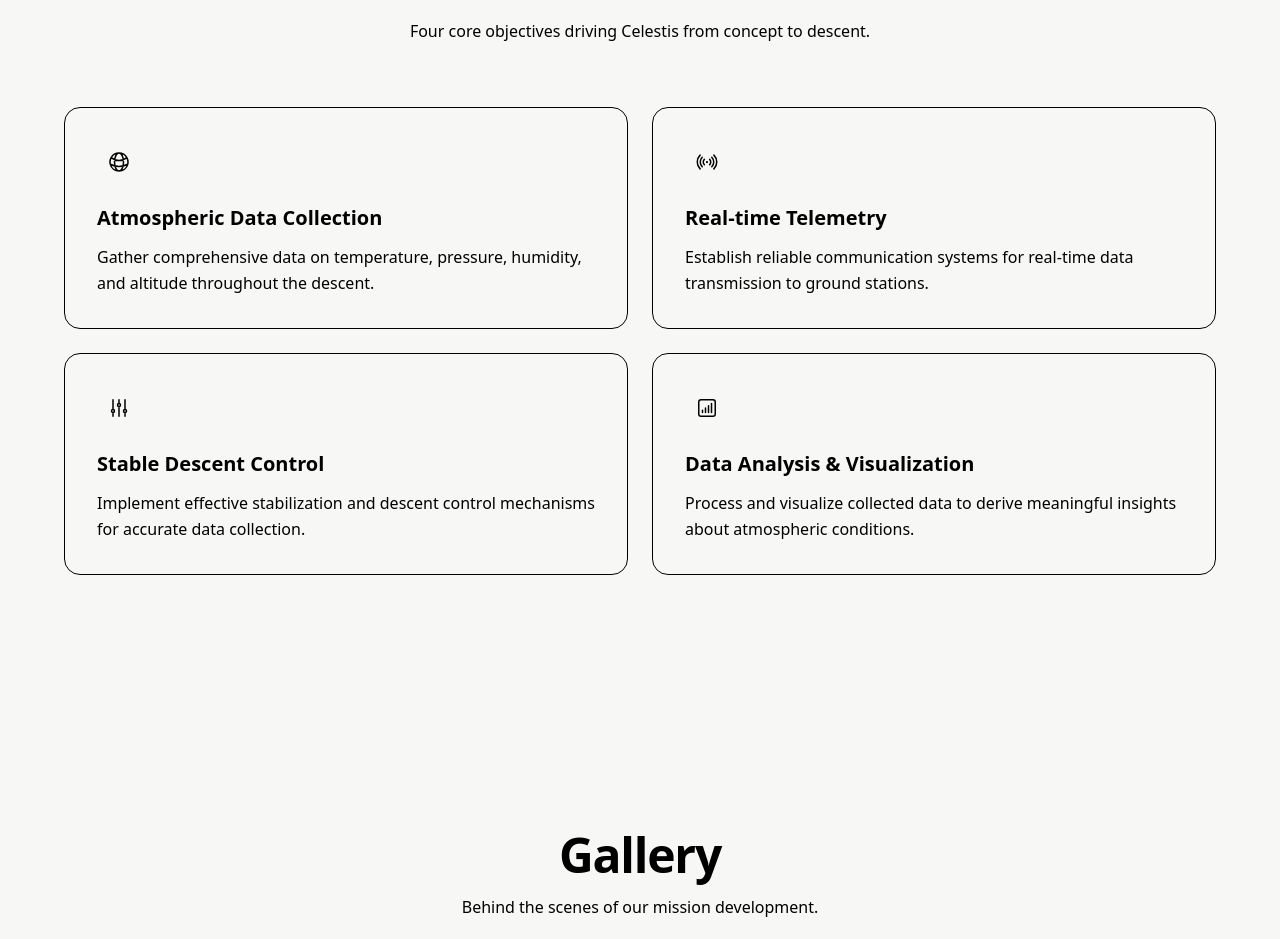
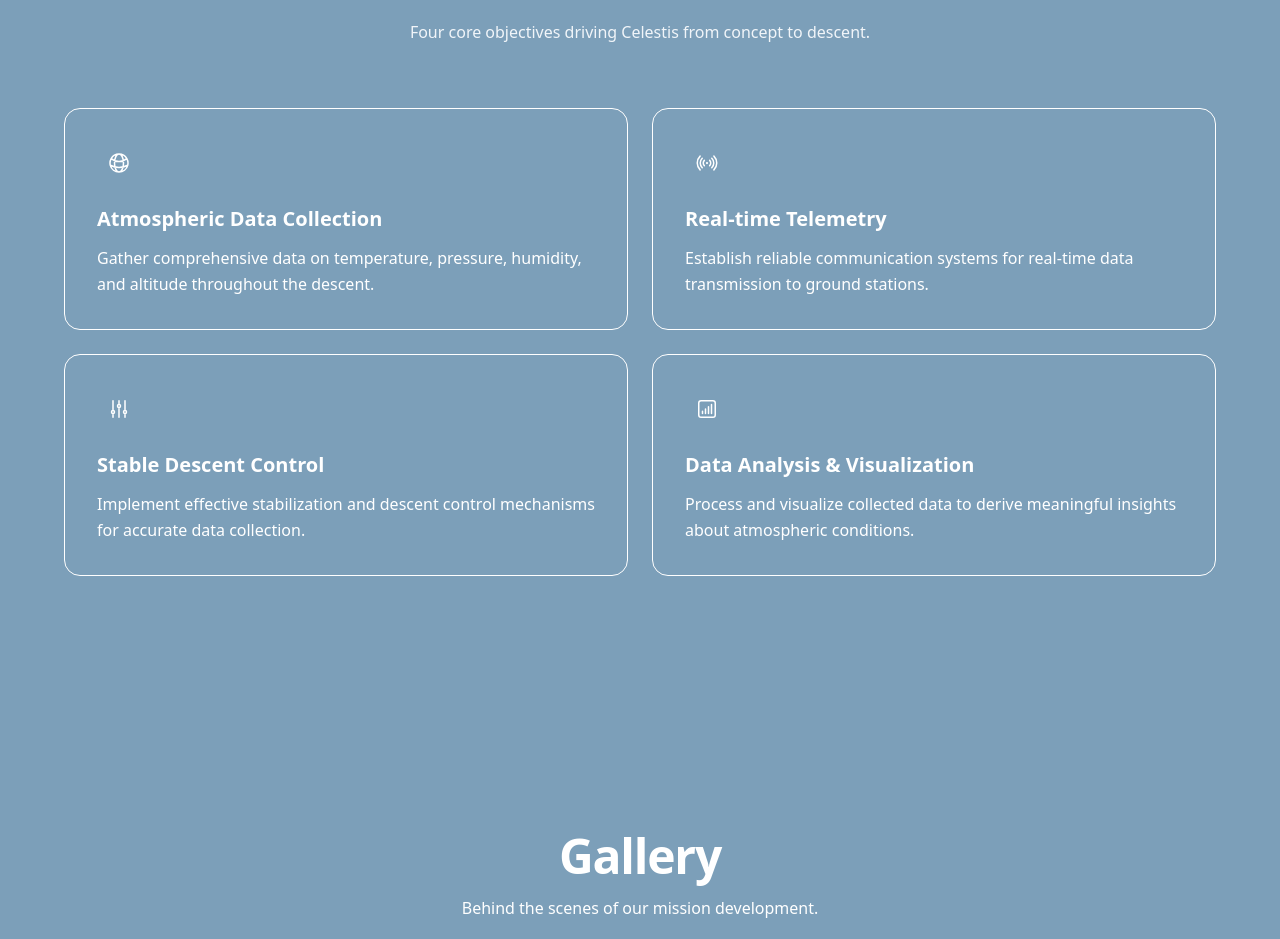
Before and after one commit to ImJustMario/Celestis-Website, a Next.js app: page / in a window 1280 px wide. Shown: the part 1853-2792 px from the top of the page. Built offline with nearby package versions, Linux system fonts and the light colour scheme.

Commit message:
Change color palette idk

```diff
--- a/app/globals.css
+++ b/app/globals.css
@@ -6,7 +6,7 @@
   }
 
   body {
-    background-color: #F7F7F5;
+    background-color: #7C9FB9;
     min-height: 100vh;
     -webkit-font-smoothing: antialiased;
     -moz-osx-font-smoothing: grayscale;
--- a/app/page.tsx
+++ b/app/page.tsx
@@ -23,7 +23,7 @@ export default function Home() {
   })
 
   const firstScreenY = useTransform(progress, [0, 1], ['0%', '-34%'])
-  const firstScreenBlur = useTransform(progress, [0, 1], ['0px', '16px'])
+  const firstScreenBlur = useTransform(progress, [0, 1], ['0px', '32px'])
   const firstScreenOpacity = useTransform(progress, [0, 0.7], [1, 0])
   const firstScreenScale = useTransform(progress, [0, 1], [1, 0.96])
 
@@ -41,7 +41,7 @@ export default function Home() {
         <div className="sticky top-0 h-dvh pb-[env(safe-area-inset-bottom)] overflow-hidden">
           <motion.div
             style={{ opacity: depthOverlayOpacity }}
-            className="absolute inset-0 bg-black pointer-events-none"
+            className="absolute inset-0 pointer-events-none"
           />
 
           {/* First screen — dark editorial hero */}
@@ -123,17 +123,17 @@ export default function Home() {
             className="absolute inset-0 z-20 flex items-center justify-center px-4"
           >
             <div className="w-full max-w-3xl min-h-[56svh] md:min-h-[58vh] max-h-[86svh] md:max-h-none overflow-hidden p-6 sm:p-8 md:p-12 flex flex-col justify-center">
-              <h2 className="text-2xl sm:text-3xl md:text-5xl font-bold mb-5 md:mb-6 text-ink tracking-tight">
+              <h2 className="text-2xl sm:text-3xl md:text-5xl font-bold mb-5 md:mb-6 text-[#F8FAFC] tracking-tight">
                 Project Description
               </h2>
-              <p className="text-sm sm:text-base md:text-lg text-ink-secondary leading-relaxed mb-4 md:mb-5">
+              <p className="text-sm sm:text-base md:text-lg text-[#E2E8F0] leading-relaxed mb-4 md:mb-5">
                 Celestis is an innovative CanSat mission designed to collect atmospheric data during descent with stable telemetry and high-quality sensing.
               </p>
-              <p className="text-sm sm:text-base md:text-lg text-ink-secondary leading-relaxed mb-6 md:mb-8">
+              <p className="text-sm sm:text-base md:text-lg text-[#E2E8F0] leading-relaxed mb-6 md:mb-8">
                 Scroll-driven transitions create a natural depth effect: the initial screen softly moves and blurs while this panel rises from below in sync with your gesture.
               </p>
               <Link href="/data" className="inline-block">
-                <button className="bg-black hover:bg-black/90 text-white font-semibold py-3 px-7 md:py-3.5 md:px-8 rounded-full text-sm sm:text-base transition-all duration-300 shadow-soft hover:shadow-lift transform hover:scale-[1.02] cursor-pointer">
+                <button className="bg-[#0E7490] hover:bg-[#155E75] text-white font-semibold py-3 px-7 md:py-3.5 md:px-8 rounded-full text-sm sm:text-base transition-all duration-300 shadow-soft hover:shadow-lift transform hover:scale-[1.02] cursor-pointer">
                   View Collected Data
                 </button>
               </Link>
@@ -143,7 +143,7 @@ export default function Home() {
       </section>
 
       {/* ── Mission Goals ── */}
-      <section id="mission" className="py-20 md:py-32 px-4">
+      <section id="mission" className="py-20 md:py-32 px-4 border-t border-line border-white">
         <div className="max-w-6xl mx-auto">
           <motion.div
             initial={{ opacity: 0, y: 40 }}
@@ -151,10 +151,10 @@ export default function Home() {
             transition={{ duration: 0.7 }}
             viewport={{ once: true }}
           >
-            <h2 className="text-3xl sm:text-4xl md:text-5xl font-bold mb-4 text-center text-ink tracking-tight">
+            <h2 className="text-3xl sm:text-4xl md:text-5xl font-bold mb-4 text-center text-white tracking-tight">
               Mission Goals
             </h2>
-            <p className="text-center text-ink-secondary mb-12 md:mb-16 max-w-xl mx-auto">
+            <p className="text-center text-slate-100 mb-12 md:mb-16 max-w-xl mx-auto">
               Four core objectives driving Celestis from concept to descent.
             </p>
             <div className="grid md:grid-cols-2 gap-5 md:gap-6">
@@ -162,22 +162,22 @@ export default function Home() {
                 {
                   title: "Atmospheric Data Collection",
                   description: "Gather comprehensive data on temperature, pressure, humidity, and altitude throughout the descent.",
-                  icon: <GlobeIcon className="w-6 h-6 text-accent" />
+                  icon: <GlobeIcon className="w-6 h-6 text-white" />
                 },
                 {
                   title: "Real-time Telemetry",
                   description: "Establish reliable communication systems for real-time data transmission to ground stations.",
-                  icon: <SignalIcon className="w-6 h-6 text-accent" />
+                  icon: <SignalIcon className="w-6 h-6 text-white" />
                 },
                 {
                   title: "Stable Descent Control",
                   description: "Implement effective stabilization and descent control mechanisms for accurate data collection.",
-                  icon: <AdjustmentsIcon className="w-6 h-6 text-accent" />
+                  icon: <AdjustmentsIcon className="w-6 h-6 text-white" />
                 },
                 {
                   title: "Data Analysis & Visualization",
                   description: "Process and visualize collected data to derive meaningful insights about atmospheric conditions.",
-                  icon: <ChartBarIcon className="w-6 h-6 text-accent" />
+                  icon: <ChartBarIcon className="w-6 h-6 text-white" />
                 }
               ].map((goal, index) => (
                 <motion.div
@@ -187,15 +187,15 @@ export default function Home() {
                   transition={{ duration: 0.5, delay: index * 0.08 }}
                   viewport={{ once: true }}
                   whileHover={{ y: -4 }}
-                  className="bg-surface-card rounded-2xl p-6 md:p-8 shadow-soft hover:shadow-card border border-line transition-all duration-300"
+                  className="bg-surface-card rounded-2xl p-6 md:p-8 shadow-soft hover:shadow-card border border-line border-white transition-all duration-300"
                 >
-                  <div className="w-11 h-11 mb-5 rounded-xl bg-accent-light flex items-center justify-center">
+                  <div className="w-11 h-11 mb-5 rounded-xl flex items-center justify-center">
                     {goal.icon}
                   </div>
-                  <h3 className="text-lg md:text-xl font-semibold mb-3 text-ink">
+                  <h3 className="text-lg md:text-xl font-semibold mb-3 text-white">
                     {goal.title}
                   </h3>
-                  <p className="text-sm md:text-base text-ink-secondary leading-relaxed">
+                  <p className="text-sm md:text-base text-white leading-relaxed">
                     {goal.description}
                   </p>
                 </motion.div>
@@ -214,10 +214,10 @@ export default function Home() {
             transition={{ duration: 0.7 }}
             viewport={{ once: true }}
           >
-            <h2 className="text-3xl sm:text-4xl md:text-5xl font-bold mb-4 text-center text-ink tracking-tight">
+            <h2 className="text-3xl sm:text-4xl md:text-5xl font-bold mb-4 text-center text-white tracking-tight">
               Gallery
             </h2>
-            <p className="text-center text-ink-secondary mb-12 md:mb-16 max-w-xl mx-auto">
+            <p className="text-center text-white mb-12 md:mb-16 max-w-xl mx-auto">
               Behind the scenes of our mission development.
             </p>
             <Gallery />
@@ -234,10 +234,10 @@ export default function Home() {
             transition={{ duration: 0.7 }}
             viewport={{ once: true }}
           >
-            <h2 className="text-3xl sm:text-4xl md:text-5xl font-bold mb-4 text-center text-ink tracking-tight">
+            <h2 className="text-3xl sm:text-4xl md:text-5xl font-bold mb-4 text-center text-white tracking-tight">
               Our Team
             </h2>
-            <p className="text-center text-ink-secondary mb-12 md:mb-16 max-w-xl mx-auto">
+            <p className="text-center text-slate-100 mb-12 md:mb-16 max-w-xl mx-auto">
               Four minds, one mission.
             </p>
             <div className="grid grid-cols-1 sm:grid-cols-2 lg:grid-cols-4 gap-5 md:gap-6">
@@ -254,15 +254,15 @@ export default function Home() {
                   transition={{ duration: 0.5, delay: index * 0.08 }}
                   viewport={{ once: true }}
                   whileHover={{ y: -4 }}
-                  className="bg-surface-card rounded-2xl p-6 md:p-8 shadow-soft hover:shadow-card border border-line text-center transition-all duration-300"
+                  className="bg-surface-card rounded-2xl p-6 md:p-8 shadow-soft hover:shadow-card border border-line border-white text-center transition-all duration-300"
                 >
-                  <div className="w-20 h-20 md:w-24 md:h-24 mx-auto mb-5 rounded-full bg-[#1A1A1A] flex items-center justify-center">
-                    <UserIcon className="w-9 h-9 md:w-11 md:h-11 text-white/70" />
+                  <div className="w-20 h-20 md:w-24 md:h-24 mx-auto mb-5 rounded-full bg-white flex items-center justify-center">
+                    <UserIcon className="w-9 h-9 md:w-11 md:h-11 text-black/70" />
                   </div>
-                  <h3 className="text-base md:text-lg font-semibold mb-1 text-ink">
+                  <h3 className="text-white md:text-lg font-semibold mb-1 text-ink">
                     {member.name}
                   </h3>
-                  <p className="text-ink-muted text-xs md:text-sm">
+                  <p className="text-slate-200 text-xs md:text-sm">
                     {member.role}
                   </p>
                 </motion.div>
@@ -273,8 +273,8 @@ export default function Home() {
       </section>
 
       {/* ── Footer ── */}
-      <footer className="py-10 text-center border-t border-line">
-        <p className="text-ink-muted text-sm">
+      <footer className="py-10 text-center border-t border-line border-white">
+        <p className="text-slate-200 text-sm">
           Celestis CanSat Project. All rights reserved.
         </p>
       </footer>
```
